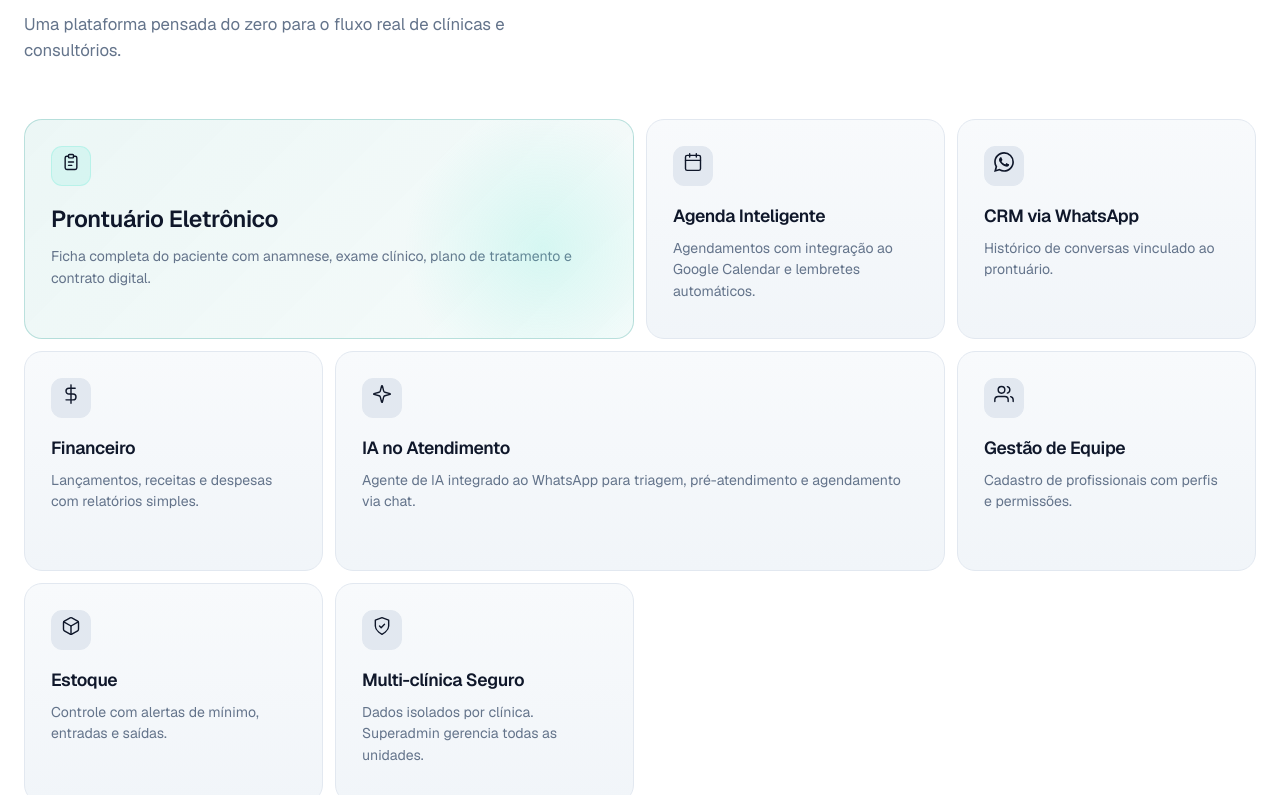
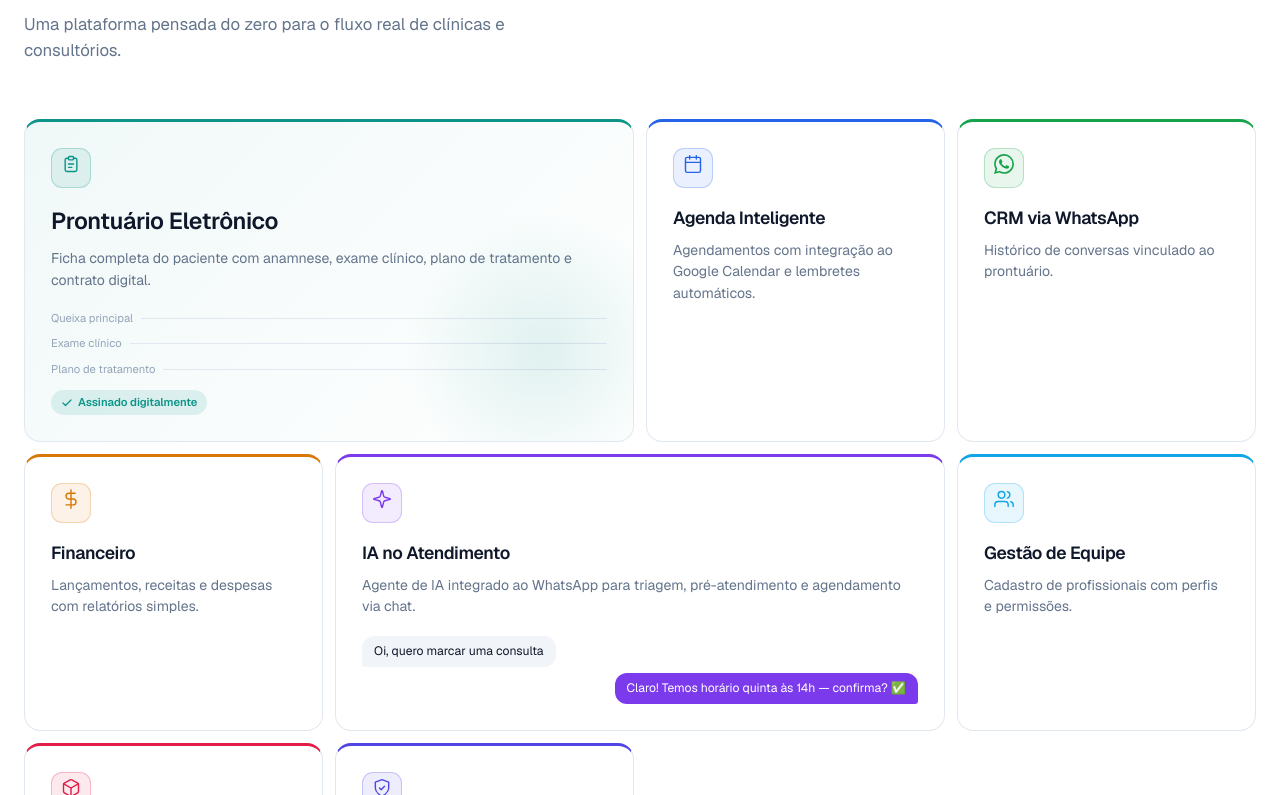
Before and after one commit to dimitresouza12/myclinica-landing, a Next.js app: page / in a window 1280 px wide. Shown: the part 1125-1920 px from the top of the page. Built offline with nearby package versions, Linux system fonts and the light colour scheme.

Commit message:
Redesign Features grid: per-card accent colors and real product-proof previews instead of generic gray cards

```diff
--- a/app/components/Features.module.css
+++ b/app/components/Features.module.css
@@ -53,9 +53,10 @@
 }
 
 .card {
-  background: linear-gradient(180deg, var(--surface-1) 0%, var(--surface-2) 100%);
+  background: var(--bg);
   border: 1px solid var(--line);
-  border-radius: 18px;
+  border-top: 3px solid var(--accent, var(--primary));
+  border-radius: 16px;
   padding: 26px;
   position: relative;
   overflow: hidden;
@@ -65,16 +66,14 @@
   min-height: 220px;
 }
 .card:hover {
-  transform: translateY(-3px);
-  border-color: rgba(13, 148, 136, 0.3);
-  box-shadow: 0 12px 32px rgba(0,0,0,0.1);
+  transform: translateY(-4px);
+  box-shadow: 0 16px 36px -8px color-mix(in srgb, var(--accent, var(--primary)) 35%, transparent);
 }
 
 .span2 { grid-column: span 2; }
 
 .cardHero {
-  background: linear-gradient(135deg, rgba(13, 148, 136, 0.08) 0%, rgba(13, 148, 136, 0.04) 100%);
-  border-color: rgba(13, 148, 136, 0.25);
+  background: linear-gradient(135deg, color-mix(in srgb, var(--accent) 6%, var(--bg)) 0%, var(--bg) 100%);
 }
 .cardHero::after {
   content: '';
@@ -83,8 +82,8 @@
   width: 280px;
   height: 280px;
   border-radius: 50%;
-  background: radial-gradient(circle, var(--primary-light) 0%, transparent 70%);
-  opacity: 0.2;
+  background: radial-gradient(circle, var(--accent) 0%, transparent 70%);
+  opacity: 0.12;
   pointer-events: none;
 }
 .cardHero .cardTitle { font-size: 1.45rem; }
@@ -92,17 +91,14 @@
 .iconWrap {
   width: 40px;
   height: 40px;
-  background: var(--surface-3);
-  border: 1px solid var(--line);
+  border: 1px solid;
   border-radius: 11px;
   display: grid;
   place-items: center;
   margin-bottom: 16px;
+  transition: transform 0.2s;
 }
-.cardHero .iconWrap {
-  background: rgba(94, 234, 212, 0.15);
-  border-color: rgba(94, 234, 212, 0.25);
-}
+.card:hover .iconWrap { transform: scale(1.08) rotate(-4deg); }
 .icon { font-size: 1.15rem; }
 
 .cardTitle {
@@ -120,6 +116,69 @@
 }
 .cardHero .cardDesc { color: var(--text-muted); }
 
+/* ─── Prova visual: mini ficha (card Prontuário) ──── */
+.proofFicha {
+  margin-top: auto;
+  padding-top: 18px;
+  display: flex;
+  flex-direction: column;
+  gap: 8px;
+}
+.proofField {
+  display: flex;
+  align-items: center;
+  gap: 8px;
+  font-size: 0.7rem;
+  color: var(--text-subtle);
+  white-space: nowrap;
+}
+.proofLine {
+  flex: 1;
+  height: 1px;
+  background: var(--line);
+}
+.proofSigned {
+  display: inline-flex;
+  align-items: center;
+  gap: 5px;
+  align-self: flex-start;
+  margin-top: 4px;
+  padding: 4px 10px;
+  border-radius: 999px;
+  background: color-mix(in srgb, var(--accent) 12%, transparent);
+  color: var(--accent);
+  font-size: 0.7rem;
+  font-weight: 600;
+}
+
+/* ─── Prova visual: mini chat (card IA) ─────────────── */
+.proofChat {
+  margin-top: auto;
+  padding-top: 18px;
+  display: flex;
+  flex-direction: column;
+  gap: 6px;
+}
+.proofBubble {
+  max-width: 82%;
+  padding: 7px 12px;
+  border-radius: 12px;
+  font-size: 0.76rem;
+  line-height: 1.4;
+}
+.proofBubbleIn {
+  align-self: flex-start;
+  background: var(--surface-2);
+  color: var(--text);
+  border-bottom-left-radius: 3px;
+}
+.proofBubbleOut {
+  align-self: flex-end;
+  background: var(--accent);
+  color: #fff;
+  border-bottom-right-radius: 3px;
+}
+
 @media (max-width: 900px) {
   .grid { grid-template-columns: repeat(2, 1fr); }
   .span2 { grid-column: span 2; }
--- a/app/components/Features.tsx
+++ b/app/components/Features.tsx
@@ -6,8 +6,10 @@ interface Feature {
   icon: ReactNode;
   title: string;
   desc: string;
+  color: string;
   span?: 1 | 2 | 3;
   hero?: boolean;
+  proof?: 'ficha' | 'chat';
 }
 
 const features: Feature[] = [
@@ -21,8 +23,10 @@ const features: Feature[] = [
     ),
     title: 'Prontuário Eletrônico',
     desc: 'Ficha completa do paciente com anamnese, exame clínico, plano de tratamento e contrato digital.',
+    color: '#0D9488',
     span: 2,
     hero: true,
+    proof: 'ficha',
   },
   {
     icon: (
@@ -35,6 +39,7 @@ const features: Feature[] = [
     ),
     title: 'Agenda Inteligente',
     desc: 'Agendamentos com integração ao Google Calendar e lembretes automáticos.',
+    color: '#2563EB',
   },
   {
     icon: (
@@ -44,6 +49,7 @@ const features: Feature[] = [
     ),
     title: 'CRM via WhatsApp',
     desc: 'Histórico de conversas vinculado ao prontuário.',
+    color: '#16A34A',
   },
   {
     icon: (
@@ -54,6 +60,7 @@ const features: Feature[] = [
     ),
     title: 'Financeiro',
     desc: 'Lançamentos, receitas e despesas com relatórios simples.',
+    color: '#D97706',
   },
   {
     icon: (
@@ -63,7 +70,9 @@ const features: Feature[] = [
     ),
     title: 'IA no Atendimento',
     desc: 'Agente de IA integrado ao WhatsApp para triagem, pré-atendimento e agendamento via chat.',
+    color: '#7C3AED',
     span: 2,
+    proof: 'chat',
   },
   {
     icon: (
@@ -76,6 +85,7 @@ const features: Feature[] = [
     ),
     title: 'Gestão de Equipe',
     desc: 'Cadastro de profissionais com perfis e permissões.',
+    color: '#0EA5E9',
   },
   {
     icon: (
@@ -87,6 +97,7 @@ const features: Feature[] = [
     ),
     title: 'Estoque',
     desc: 'Controle com alertas de mínimo, entradas e saídas.',
+    color: '#E11D48',
   },
   {
     icon: (
@@ -97,8 +108,35 @@ const features: Feature[] = [
     ),
     title: 'Multi-clínica Seguro',
     desc: 'Dados isolados por clínica. Superadmin gerencia todas as unidades.',
+    color: '#4F46E5',
   },
 ];
+
+function FichaProof() {
+  return (
+    <div className={styles.proofFicha}>
+      {['Queixa principal', 'Exame clínico', 'Plano de tratamento'].map((l) => (
+        <div key={l} className={styles.proofField}>
+          <span>{l}</span>
+          <div className={styles.proofLine} />
+        </div>
+      ))}
+      <div className={styles.proofSigned}>
+        <svg width="12" height="12" viewBox="0 0 24 24" fill="none" stroke="currentColor" strokeWidth="2.5" strokeLinecap="round" strokeLinejoin="round"><path d="M20 6 9 17l-5-5"/></svg>
+        Assinado digitalmente
+      </div>
+    </div>
+  );
+}
+
+function ChatProof() {
+  return (
+    <div className={styles.proofChat}>
+      <div className={`${styles.proofBubble} ${styles.proofBubbleIn}`}>Oi, quero marcar uma consulta</div>
+      <div className={`${styles.proofBubble} ${styles.proofBubbleOut}`}>Claro! Temos horário quinta às 14h — confirma? ✅</div>
+    </div>
+  );
+}
 
 export default function Features() {
   return (
@@ -122,12 +160,15 @@ export default function Features() {
               className={`${styles.card} ${f.hero ? styles.cardHero : ''} ${f.span === 2 ? styles.span2 : ''}`}
               delay={i}
               variant="scale"
+              style={{ '--accent': f.color, borderTopColor: f.color } as React.CSSProperties}
             >
-              <div className={styles.iconWrap}>
+              <div className={styles.iconWrap} style={{ color: f.color, background: `${f.color}18`, borderColor: `${f.color}40` }}>
                 <span className={styles.icon}>{f.icon}</span>
               </div>
               <h3 className={styles.cardTitle}>{f.title}</h3>
               <p className={styles.cardDesc}>{f.desc}</p>
+              {f.proof === 'ficha' && <FichaProof />}
+              {f.proof === 'chat' && <ChatProof />}
             </RevealSection>
           ))}
         </div>
--- a/app/components/RevealSection.tsx
+++ b/app/components/RevealSection.tsx
@@ -8,9 +8,10 @@ interface Props {
   delay?: number;
   variant?: 'up' | 'scale';
   id?: string;
+  style?: React.CSSProperties;
 }
 
-export default function RevealSection({ children, className = '', tag: Tag = 'div', delay = 0, variant = 'up', id }: Props) {
+export default function RevealSection({ children, className = '', tag: Tag = 'div', delay = 0, variant = 'up', id, style }: Props) {
   const ref = useRef<HTMLElement>(null);
 
   useEffect(() => {
@@ -35,7 +36,7 @@ export default function RevealSection({ children, className = '', tag: Tag = 'di
     <Tag
       ref={ref as React.RefObject<HTMLElement & HTMLDivElement & HTMLElement>}
       className={`${cls} ${className}`}
-      style={delay ? { '--i': delay } as React.CSSProperties : undefined}
+      style={{ ...(delay ? { '--i': delay } as React.CSSProperties : undefined), ...style }}
       id={id}
     >
       {children}
```
